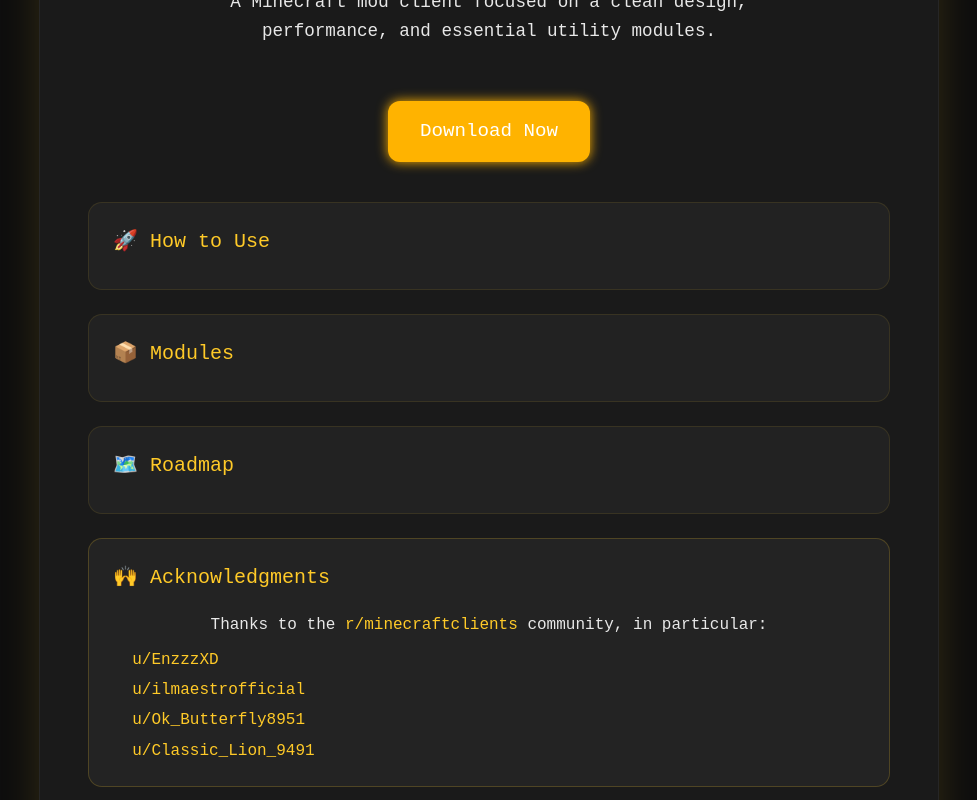
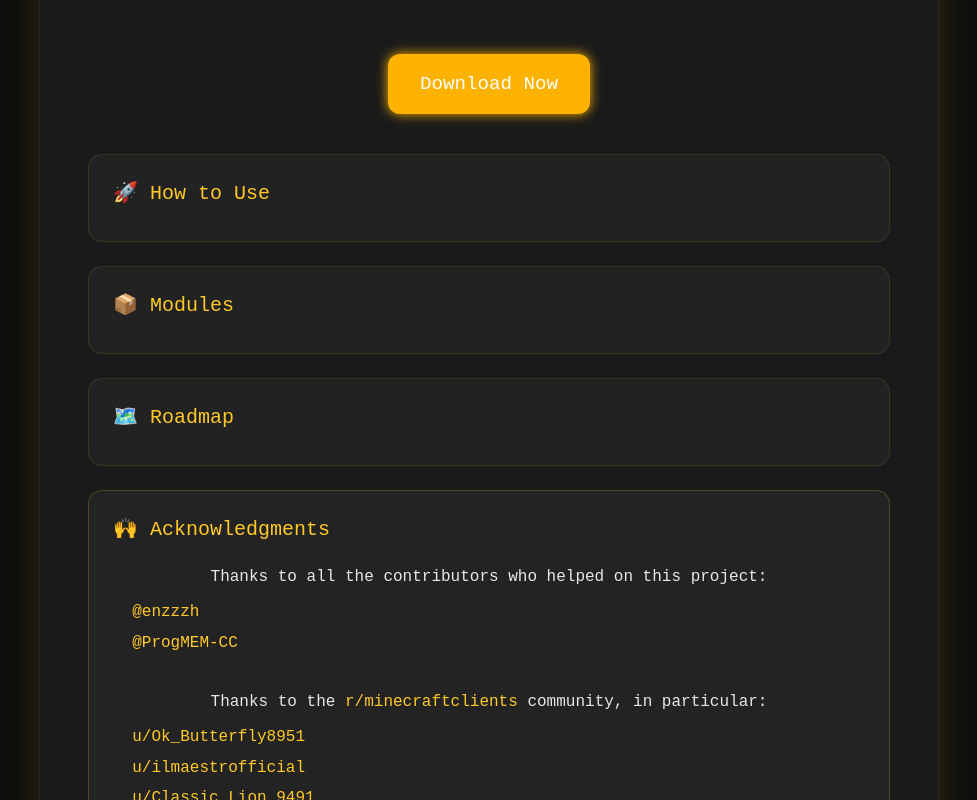
Before and after one commit to AmberClient/AmberClient-Website, a React (Vite) app: page / in a window 1280 px wide. Both pictures are taken after a click on the heading "🙌 Acknowledgments". Shown: the whole page, without its empty margins (151-1128 px from the left). Built offline with nearby package versions, Linux system fonts and the light colour scheme; a web font is replaced by a local one.

Commit message:
Added more modules to the list
+ some more acknowledgments

```diff
--- a/src/App.jsx
+++ b/src/App.jsx
@@ -3,7 +3,7 @@
 
 const App = () => {
     const modules = [
-        'Hitbox (detectable)',
+        'Hitbox',
         'Fullbright',
         'Xray',
         'NoFall',
@@ -14,15 +14,22 @@
         'FastBreak',
         'EntityESP',
         'MurdererFinder (for Hypixel)',
-        'AutoClutch (In development)'
+        'AutoClutch',
+        'Velocity',
+        'AimAssist',
+        'NoHurtCam'
     ];
 
-    const contributors = [
-        { name: 'u/EnzzzXD', url: 'https://www.reddit.com/user/EnzzzXD/' },
+    const reddit_contributors = [
+        { name: 'u/Ok_Butterfly8951', url: 'https://www.reddit.com/user/Ok_Butterfly8951/' },
         { name: 'u/ilmaestrofficial', url: 'https://www.reddit.com/user/ilmaestrofficial/' },
-        { name: 'u/Ok_Butterfly8951', url: 'https://www.reddit.com/user/Ok_Butterfly8951/' },
-        { name: 'u/Classic_Lion_9491', url: 'https://www.reddit.com/user/Classic_Lion_9491/' }
+        { name: 'u/Classic_Lion_9491', url: 'https://www.reddit.com/user/Classic_Lion_9491/' },
     ];
+
+    const github_contributors = [
+        { name: '@enzzzh', url: 'https://github.com/enzzzh' },
+        { name: '@ProgMEM-CC', url: 'https://github.com/ProgMEM-CC' }
+    ]
 
     return (
         <div className="app">
@@ -114,7 +121,24 @@
                 <details className="details-section">
                     <summary>🙌 Acknowledgments</summary>
                     <p>
-                        Thanks to the{' '}
+                        Thanks to all the contributors who helped on this project:
+                    </p>
+                    <ul>
+                        {github_contributors.map((contributor, index) => (
+                            <li key={index}>
+                                <a
+                                href={contributor.url}
+                                target="_blank"
+                                rel="noopener noreferrer"
+                                >
+                                    {contributor.name}
+                                </a>
+                            </li>
+                        ))}
+                    </ul>
+
+                    <p>
+                        <br />Thanks to the{' '}
                         <a
                             href="https://www.reddit.com/r/minecraftclients/"
                             target="_blank"
@@ -125,7 +149,7 @@
                         in particular:
                     </p>
                     <ul>
-                        {contributors.map((contributor, index) => (
+                        {reddit_contributors.map((contributor, index) => (
                             <li key={index}>
                                 <a
                                     href={contributor.url}
```
